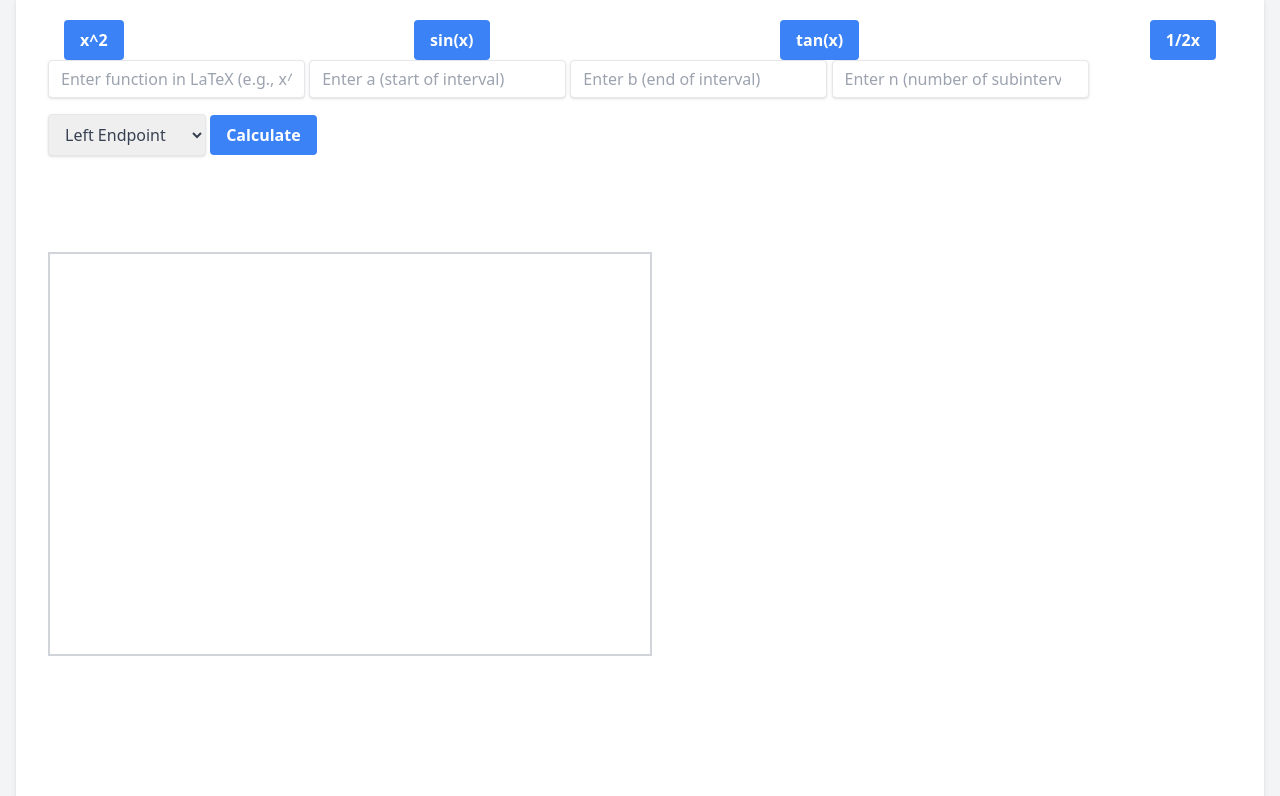
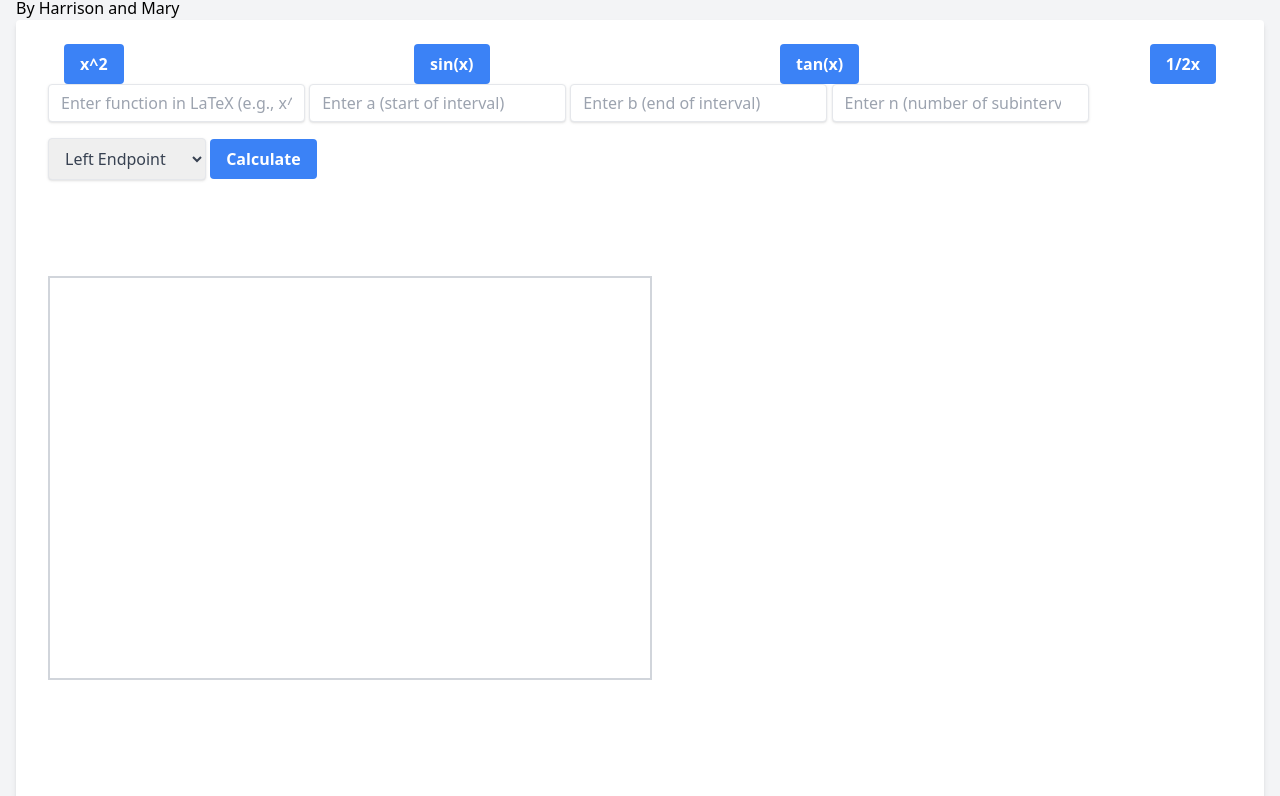
Before and after one commit to harri665/CosmemProject, a plain HTML site: page index.html in a window 1280 px wide. Shown: the part 80-876 px from the top of the page. Drawn offline with nearby package versions, Linux system fonts and the light colour scheme.

Commit message:
added names

```diff
--- a/index.html
+++ b/index.html
@@ -17,6 +17,7 @@
 <body class="bg-gray-100 font-sans leading-normal tracking-normal">
     <div class="container mx-auto px-4">
         <h1 class="text-3xl pt-8 pb-2 text-center font-bold">Riemann Sum Calculator</h1>
+        <p class="">By Harrison and Mary</p>
 
         <div class="bg-white shadow-md rounded px-8 pt-6 pb-8 mb-4 flex flex-col">
             <div class="container mx-auto px-4">
```
